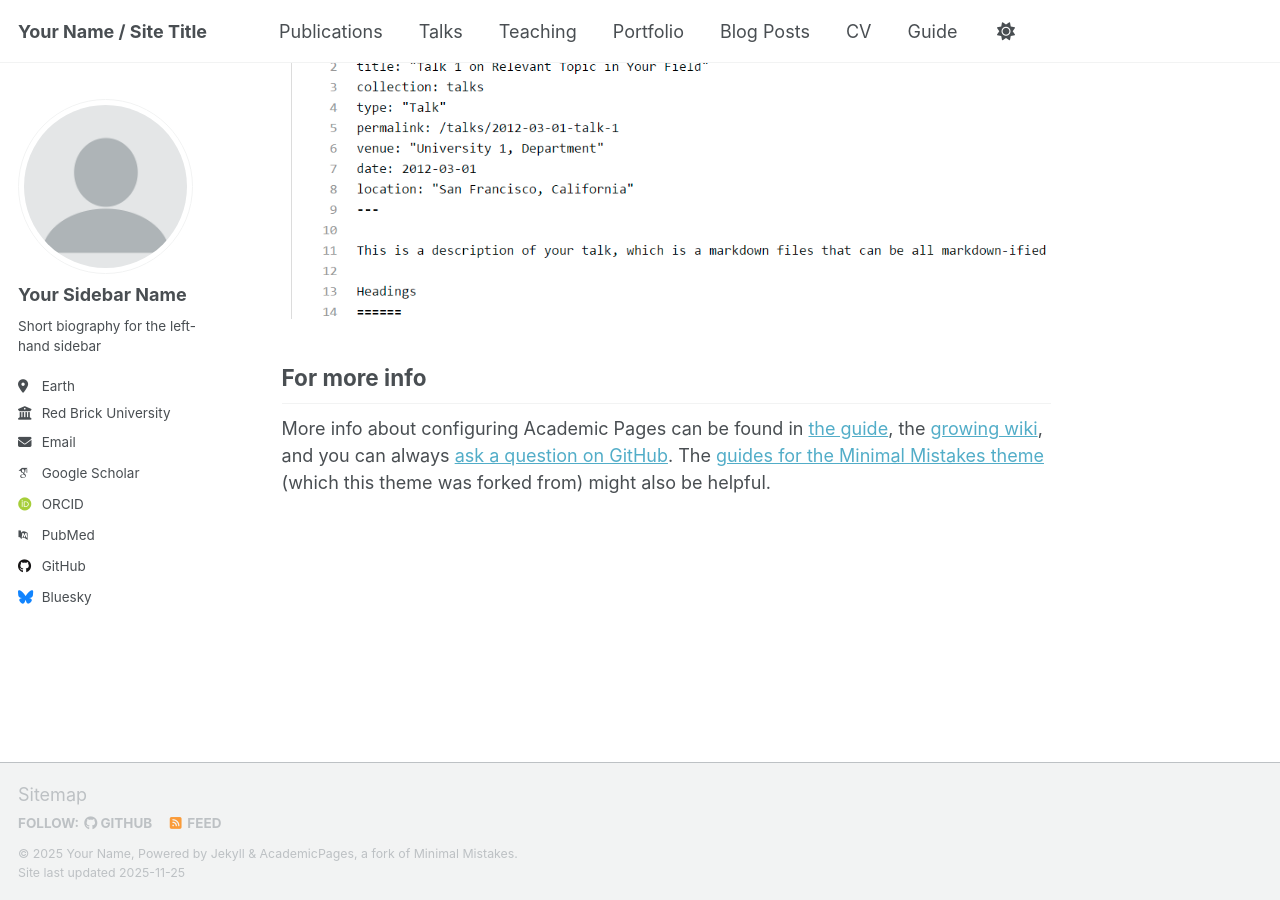
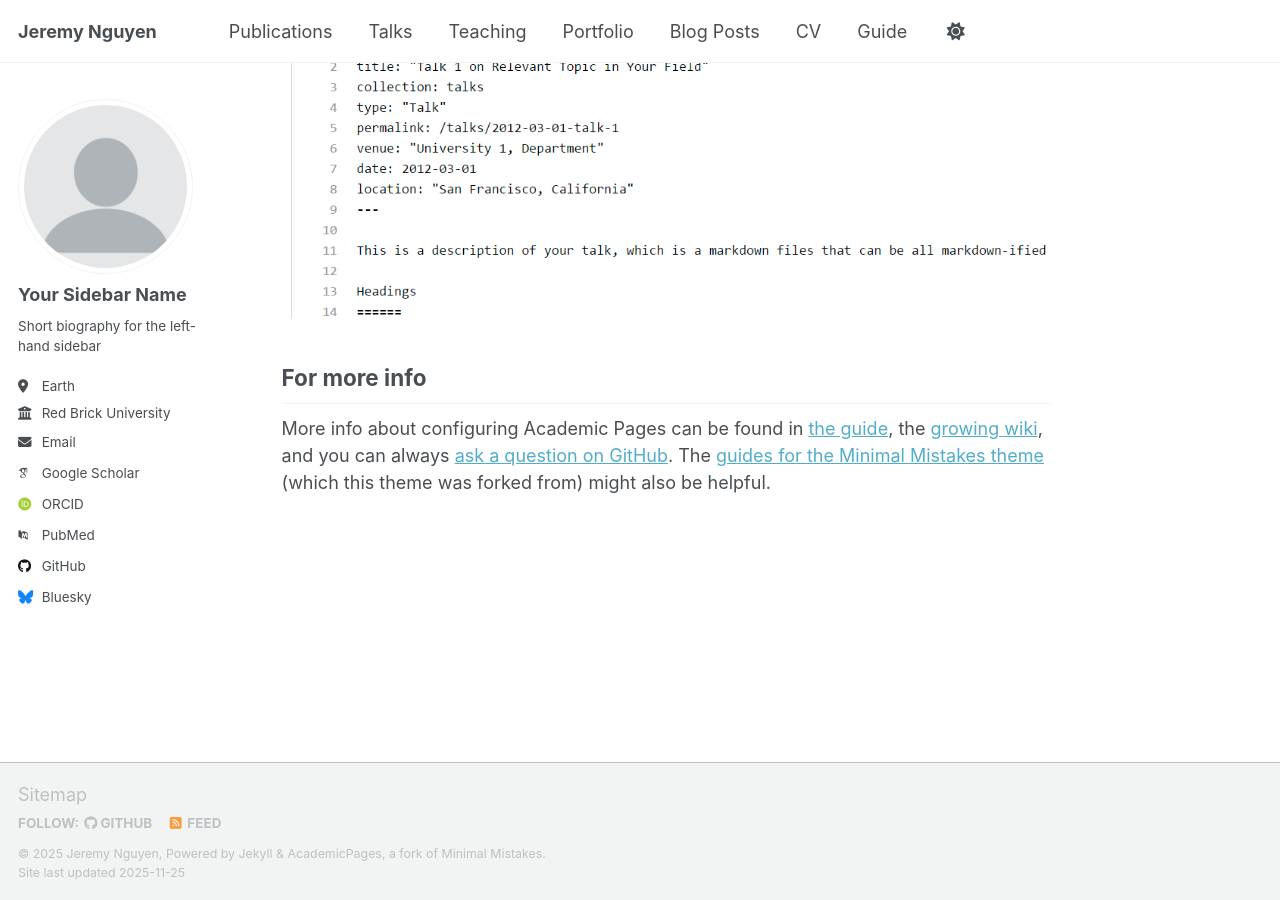
Before and after one commit to JeremyNguyenUXR/jeremynguyenuxr.github.io, a Jekyll site: the page built from _pages/about.md, in a window 1280 px wide and 900 px high, scrolled down 2880 px. Built offline with Jekyll 4.4.1, drawn with Linux system fonts in a browser that asks for light colours; some web fonts are replaced; a script that is not in the unit is left out.

Commit message:
Testing commits and pushing

```diff
--- a/_config.yml
+++ b/_config.yml
@@ -9,11 +9,11 @@
 # Basic Site Settings
 locale                   : "en-US"
 site_theme               : "default" # Currently available options are "default", "air"
-title                    : "Your Name / Site Title"
+title                    : "Jeremy Nguyen"
 title_separator          : "-"
-name                     : &name "Your Name"
-description              : &description "Your Name's academic portfolio"   # Update this with a general description of your site, this is the default if not overridden by a page
-url                      : https://academicpages.github.io # The base hostname & protocol for your site e.g. "https://[your GitHub username].github.io",
+name                     : &name "Jeremy Nguyen"
+description              : &description "Jeremy Nguyens' User Experience portfolio, showcasing professional work and school projects."   # Update this with a general description of your site, this is the default if not overridden by a page
+url                      : https://jeremynguyenuxr.github.io # The base hostname & protocol for your site e.g. "https://[your GitHub username].github.io",
                                                            # or if you already have some other page hosted on Github then use "https://[your GitHub username].github.io/[Your Repo Name]"
 baseurl                  : "" # the subpath of your site, e.g. "/blog"
 repository               : "academicpages/academicpages.github.io"
```
